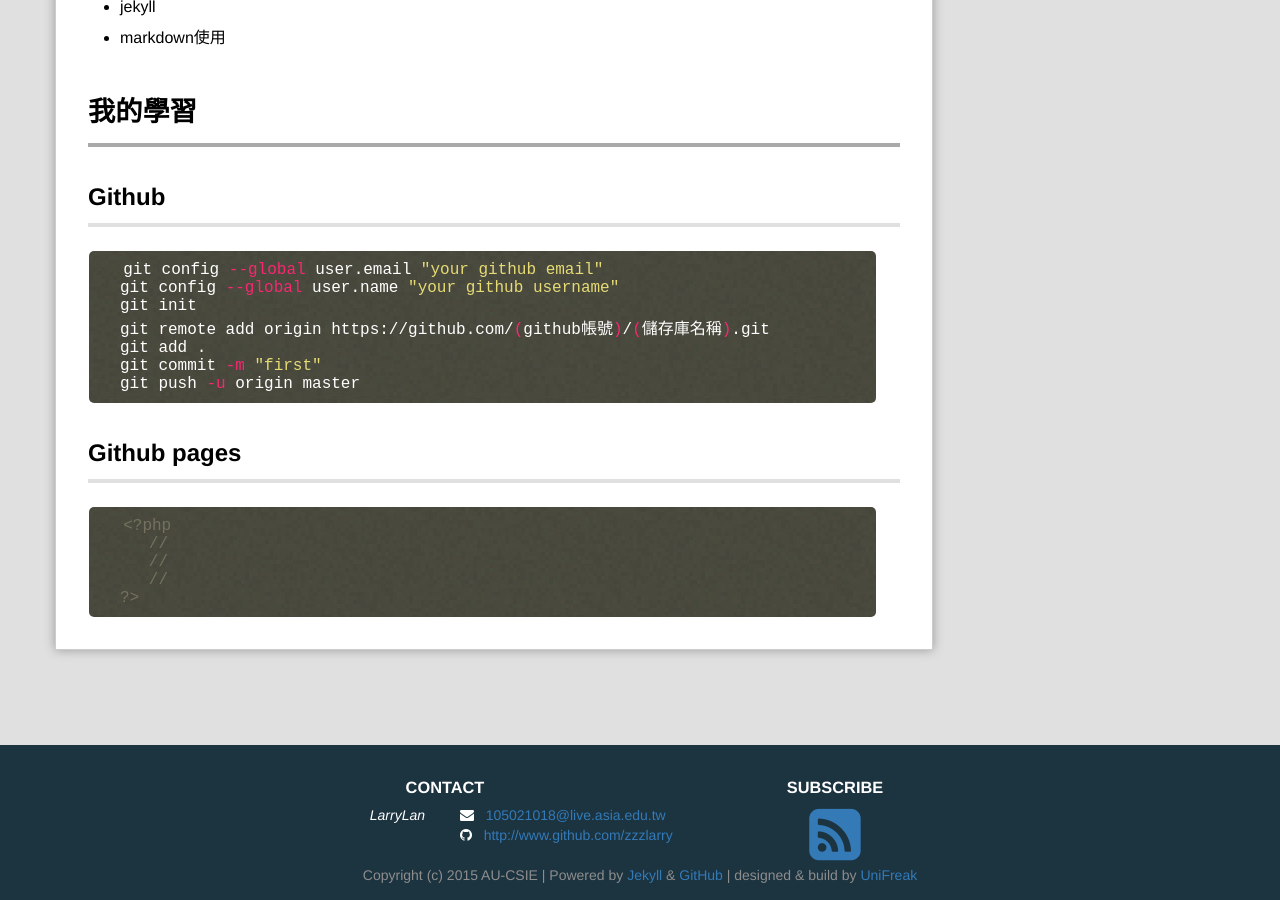
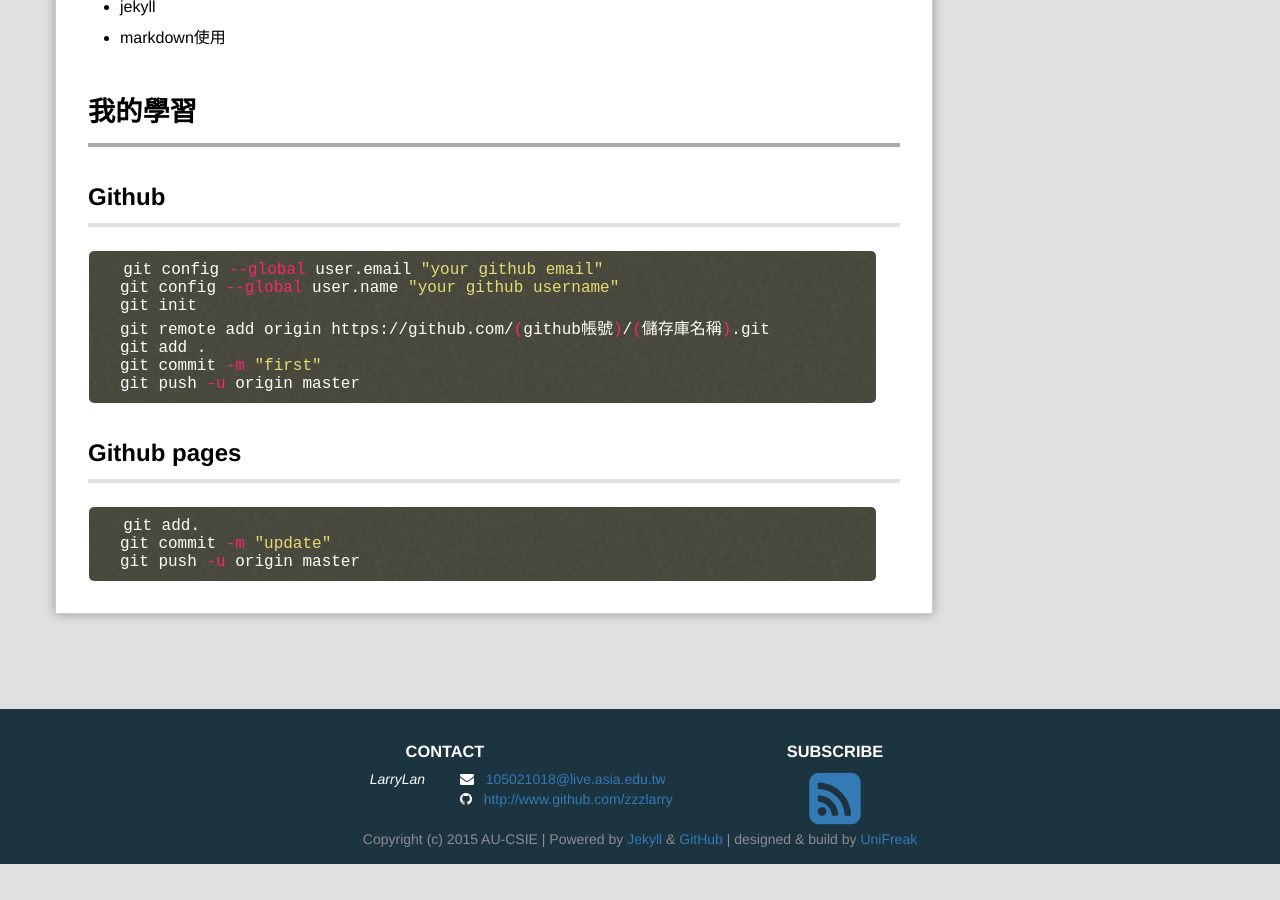
Before and after one commit to zzzlarry/webcourse, a Jekyll site: the page built from _posts/2017-09-27-Class2.md, in a window 1280 px wide and 900 px high, scrolled down 733 px. Built offline with Jekyll 4.4.1, drawn with Linux system fonts in a browser that asks for light colours; Markdown is read by kramdown in place of the engine named in the settings; comment, search, counter and statistics services are not loaded; after the commit the page ends 1597 px from its top, so only the background shows below that.

Commit message:
Update 2017-09-27-Class2.md

````diff
--- a/_posts/2017-09-27-Class2.md
+++ b/_posts/2017-09-27-Class2.md
@@ -31,12 +31,10 @@
 ```
 ##Github pages
 
-```php
-<?php
-   //
-   //
-   //
-?>
+```sh
+git add.
+git commit -m "update"
+git push -u origin master
 ```
 
 
````
